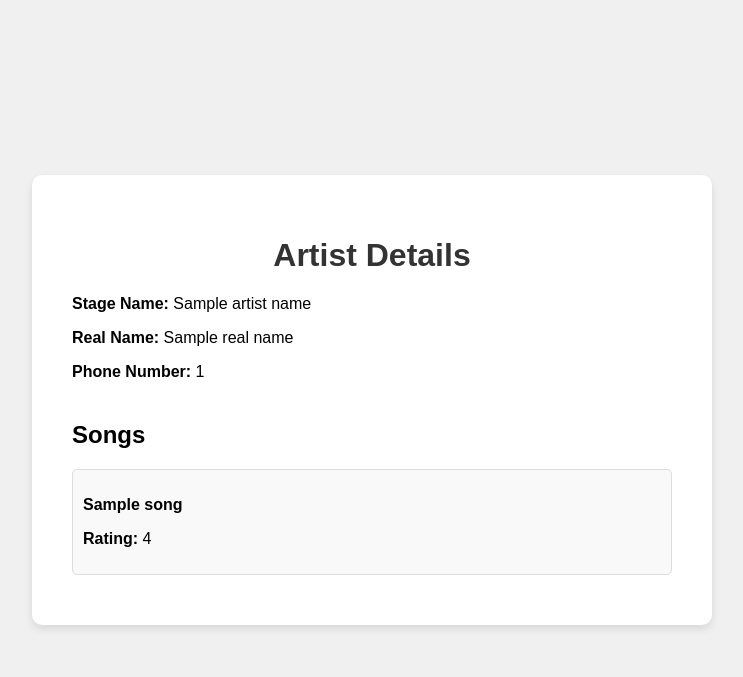
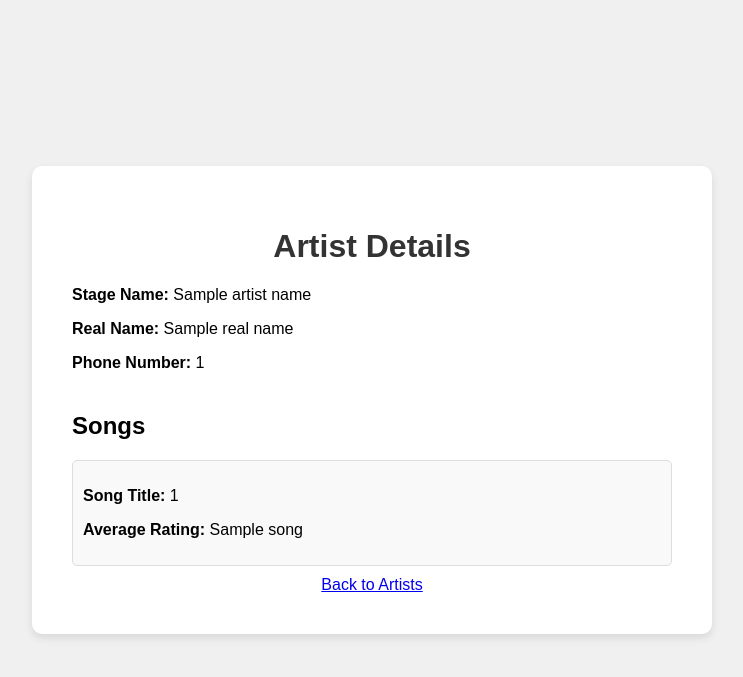
Before and after one commit to jpeetla/WahooTunes, a Flask app: template templates/artist.html in a window 1280 px wide. Shown: the top 677 px of the page, without its empty margins (268-1011 px from the left). Run offline with Flask 3, Linux system fonts and the light colour scheme; the template is opened without the code that fills it: most values are stand-ins (such as "Sample title", 1, 10 or a date in 2020).

Commit message:
fixed artist details page to show songs

```diff
--- a/templates/artist.html
+++ b/templates/artist.html
@@ -56,11 +56,12 @@
             <h2>Songs</h2>
             {% for song in songs %}
                 <div class="song-item">
-                    <p class="song-title">{{ song.SongTitle }}</p>
-                    <p><strong>Rating:</strong> {{ song.AvgRating }}</p>
+                    <p><strong>Song Title:</strong> {{ song[0] }}</p>
+                    <p><strong>Average Rating:</strong> {{ song[1] }}</p>
                 </div>
             {% endfor %}
         </div>
+        <a href="/all_artists" class="back-btn">Back to Artists</a>
     </div>
 </body>
 </html>
```
Also changed, not shown: templates/all_artists.html (+12 -0 lines), 1 other file.
